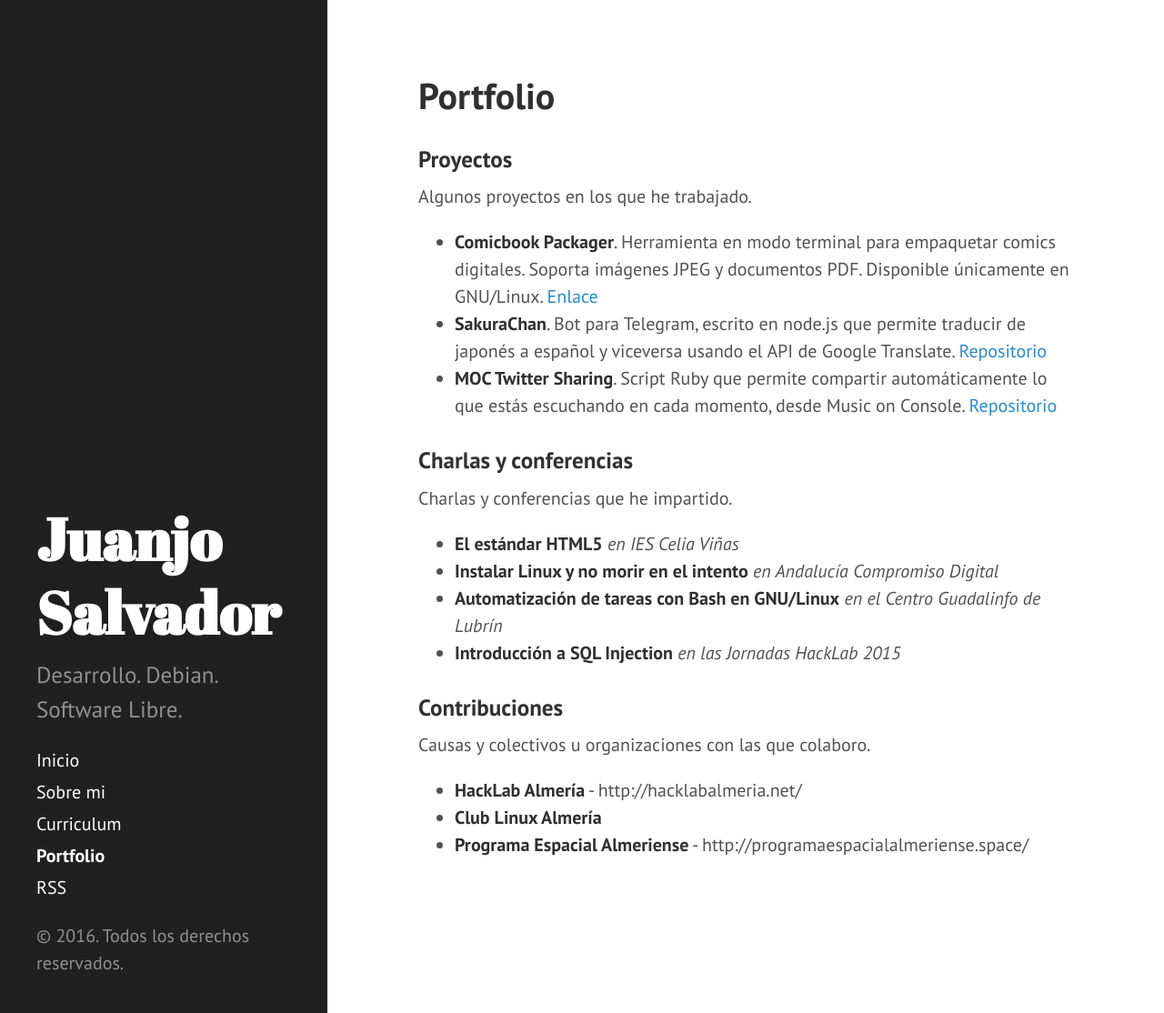
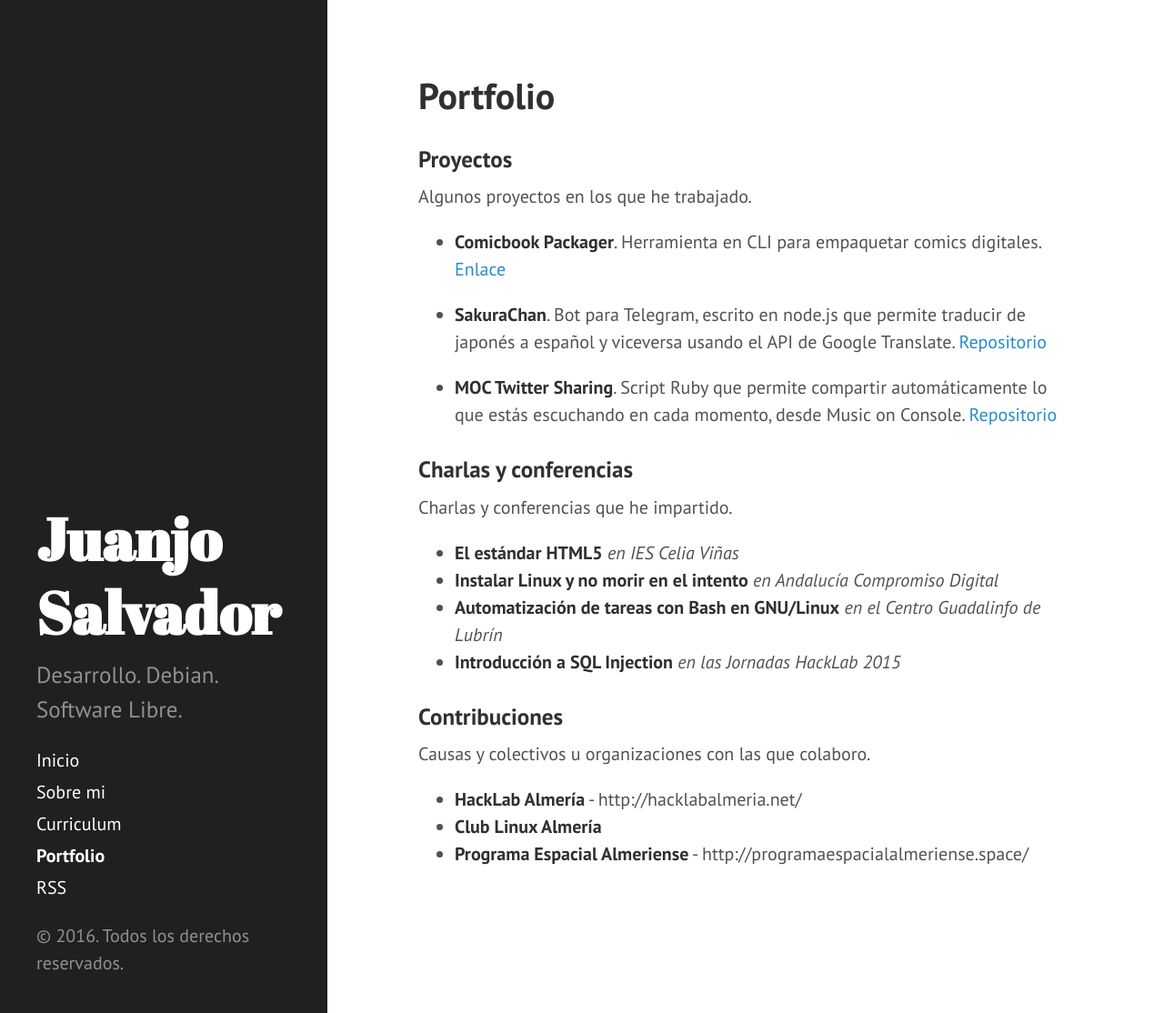
Before and after one commit to JuanjoSalvador/blog, a Jekyll site: the page built from portfolio.md, in a window 1280 px wide and 1114 px high. Shown: the whole window at 91% size. Built offline with Jekyll 4.4.1, drawn with Linux system fonts in a browser that asks for light colours.

Commit message:
Update portfolio.md

```diff
--- a/portfolio.md
+++ b/portfolio.md
@@ -7,8 +7,10 @@ permalink: /portfolio/
 ### Proyectos
 Algunos proyectos en los que he trabajado.
 
-  * **Comicbook Packager**. Herramienta en modo terminal para empaquetar comics digitales. Soporta imágenes JPEG y documentos PDF. Disponible únicamente en GNU/Linux. [Enlace](http://juanjosalvador.es/2015/11/11/Comicbook-Packager-mi-autoempaquetador-de-comics/)
+  * **Comicbook Packager**. Herramienta en CLI para empaquetar comics digitales. [Enlace](http://juanjosalvador.es/2015/11/11/Comicbook-Packager-mi-autoempaquetador-de-comics/)
+
   * **SakuraChan**. Bot para Telegram, escrito en node.js que permite traducir de japonés a español y viceversa usando el API de Google Translate. [Repositorio](https://github.com/JuanjoSalvador/SakuraChan)
+
   * **MOC Twitter Sharing**. Script Ruby que permite compartir automáticamente lo que estás escuchando en cada momento, desde Music on Console. [Repositorio](https://github.com/JuanjoSalvador/moc-twitter-sharing)
 
 ### Charlas y conferencias
```
